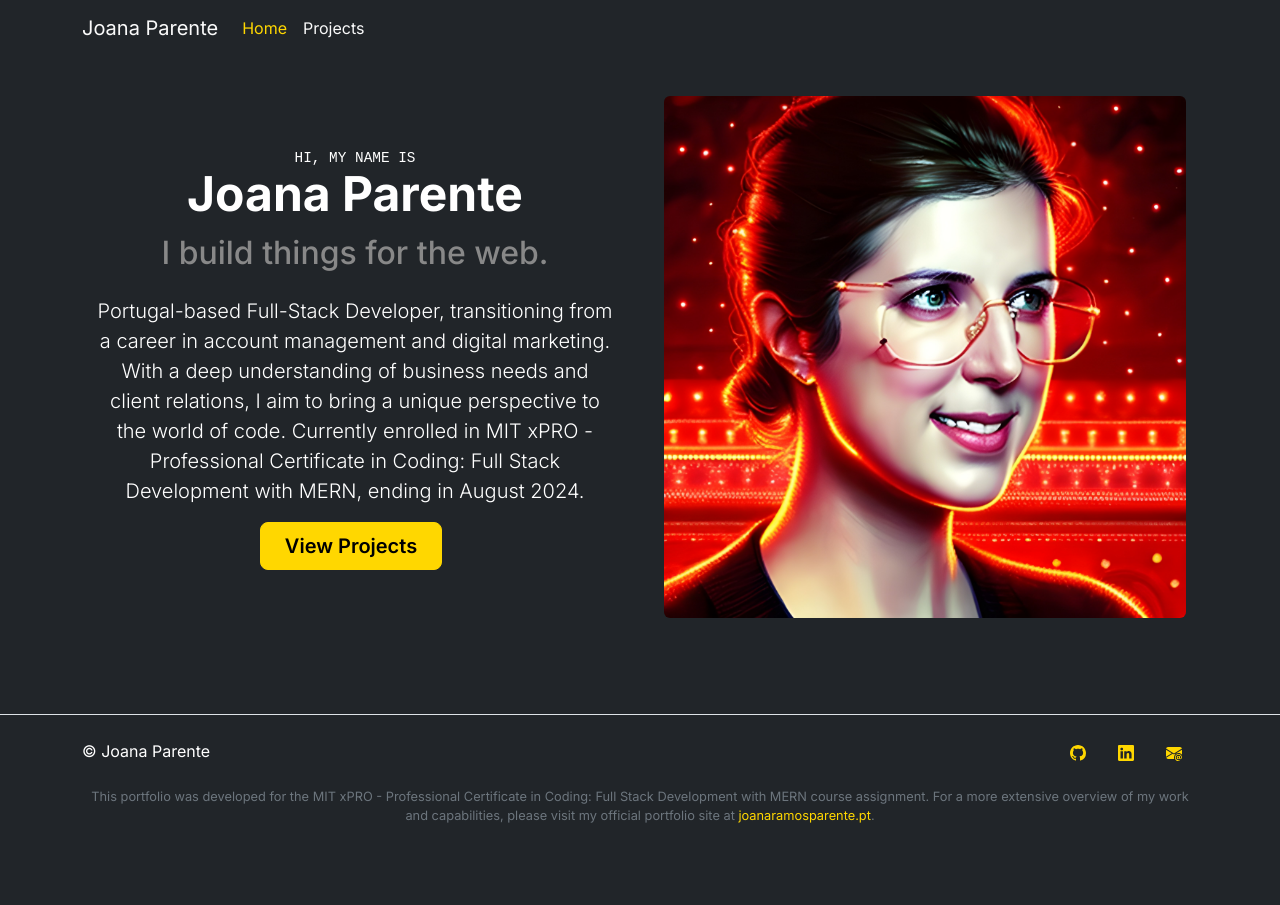
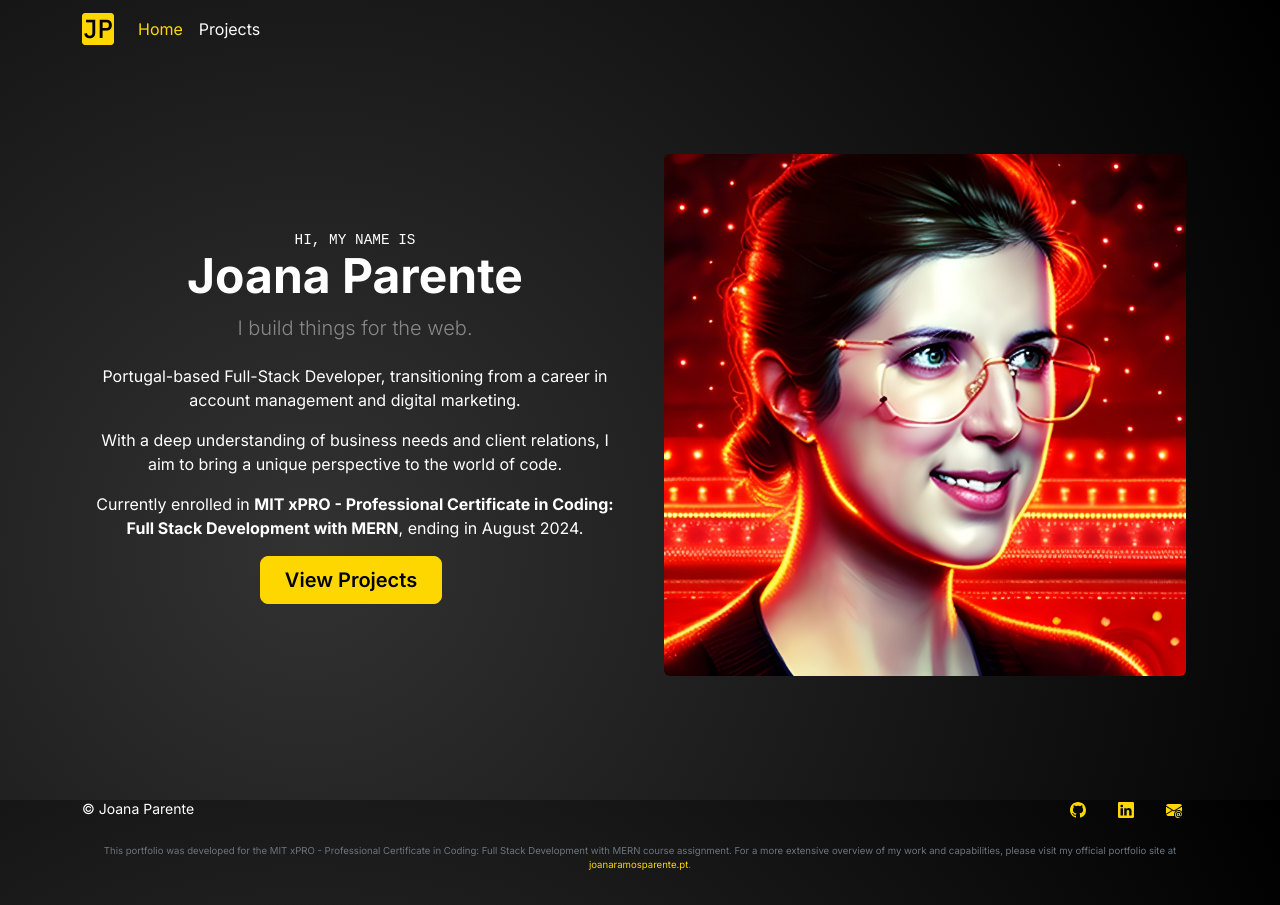
Before and after one commit to jrparente/jrparente.github.io, a plain HTML site: page index.html in a window 1280 px wide. Before the commit the page ends 857 px from the top, so only its background shows below. Drawn offline with nearby package versions, Linux system fonts and the light colour scheme.

Commit message:
Changed styles, added favicon and logo

```diff
--- a/index.html
+++ b/index.html
@@ -11,21 +11,30 @@
 
     <!-- Custom CSS -->
     <link rel="stylesheet" href="style.css">
+
+    <!-- Favicon -->
+    <link rel="apple-touch-icon" sizes="180x180" href="/apple-touch-icon.png">
+    <link rel="icon" type="image/png" sizes="32x32" href="/favicon-32x32.png">
+    <link rel="icon" type="image/png" sizes="16x16" href="/favicon-16x16.png">
+    <link rel="manifest" href="/site.webmanifest">
 </head>
 
-<body class="bg-dark d-flex w-100 h-100 min-vh-100 text-center text-bg-dark mx-auto flex-column">
+<body class="d-flex w-100 h-100 min-vh-100 text-center text-bg-dark mx-auto flex-column">
     <header class="mb-auto">
-        <nav class="navbar navbar-expand-lg navbar-dark bg-dark fixed-top">
+        <nav class="navbar navbar-expand navbar-dark">
             <div class="container">
-                <a class="navbar-brand" href="/">Joana Parente</a>
-                <button class="navbar-toggler" type="button" data-bs-toggle="collapse" data-bs-target="#navbarNav"
-                    aria-controls="navbarNav" aria-expanded="false" aria-label="Toggle navigation">
+                <a class="navbar-brand" href="#">
+                    <img src="favicon-32x32.png" alt="Joana Parente">
+                </a>
+                <button class="navbar-toggler" type="button" data-toggle="collapse" data-target="#navbar"
+                    aria-controls="navbar" aria-expanded="false" aria-label="Toggle navigation">
                     <span class="navbar-toggler-icon"></span>
                 </button>
-                <div class="collapse navbar-collapse" id="navbarNav">
-                    <ul class="navbar-nav">
+
+                <div class="collapse navbar-collapse" id="navbar">
+                    <ul class="navbar-nav mr-auto">
                         <li class="nav-item">
-                            <a class="nav-link active" aria-current="page" href="/">Home</a>
+                            <a class="nav-link active" href="/">Home <span class="sr-only">(current)</span></a>
                         </li>
                         <li class="nav-item">
                             <a class="nav-link" href="projects.html">Projects</a>
@@ -45,15 +54,19 @@
             <div class="col-lg-6">
                 <span class="intro">Hi, my name is</span>
                 <h1 class="display-5 fw-bold lh-1 mb-3">Joana Parente</h1>
-                <h2 class="mb-4">I build things for the web.</h2>
-                <p class="lead">Portugal-based Full-Stack Developer, transitioning from a career in account management
-                    and digital marketing. With a
+                <h2 class="mb-4 lead">I build things for the web.</h2>
+                <p>Portugal-based Full-Stack Developer, transitioning from a career in account management
+                    and digital marketing.</p>
+                <p>With a
                     deep understanding of business needs and client relations, I aim to bring a unique perspective to
-                    the world of code. Currently enrolled in MIT xPRO - Professional Certificate in Coding: Full Stack
-                    Development with MERN, ending in August
+                    the world of code.</p>
+                <p>Currently enrolled in <strong>MIT xPRO - Professional Certificate in Coding: Full
+                        Stack
+                        Development with MERN</strong>, ending in August
                     2024.</p>
                 <div class="d-grid gap-2 d-md-flex justify-content-md-center">
-                    <button type="button" class="btn btn-primary btn-lg px-4 me-md-2">View Projects</button>
+                    <a href="/projects.html"><button type="button" class="btn btn-primary btn-lg px-4 me-md-2">View
+                            Projects</button></a>
                 </div>
             </div>
         </div>
@@ -61,11 +74,11 @@
 
 
 
-    <footer class="container-fluid bg-dark text-white py-3 mt-auto border-top">
+    <footer class="container-fluid text-white py-3 mt-auto">
         <div class="container">
             <div class="row justify-content-between align-items-center">
                 <div class="col-md-4 text-center text-md-start">
-                    <span>&copy; Joana Parente</span>
+                    <small>&copy; Joana Parente</small>
                 </div>
                 <div class="col-md-4">
                     <ul class="nav justify-content-center justify-content-md-end">
--- a/style.css
+++ b/style.css
@@ -1,9 +1,53 @@
 @import url('https://fonts.googleapis.com/css2?family=Inter:wght@100;200;300;400;500;600;700;800;900&display=swap');
 
+*,
+*::before,
+*::after {
+    box-sizing: border-box;
+}
+
+html {
+    -moz-text-size-adjust: none;
+    -webkit-text-size-adjust: none;
+    text-size-adjust: none;
+}
+
+h1,
+h2,
+h3,
+h4 {
+    text-wrap: balance;
+}
+
+:target {
+    scroll-margin-block: 5ex;
+}
+
+.sr-only {
+    border: 0 !important;
+    clip: rect(1px, 1px, 1px, 1px) !important;
+    /* 1 */
+    -webkit-clip-path: inset(50%) !important;
+    clip-path: inset(50%) !important;
+    /* 2 */
+    height: 1px !important;
+    margin: -1px !important;
+    overflow: hidden !important;
+    padding: 0 !important;
+    position: absolute !important;
+    width: 1px !important;
+    white-space: nowrap !important;
+    /* 3 */
+}
+
 body {
+    min-height: 100vh;
+    line-height: 1.5;
+    background: radial-gradient(circle at 24.1% 68.8%, rgb(50, 50, 50) 0%, rgb(0, 0, 0) 99.4%);
+    background-attachment: fixed;
+    background-repeat: no-repeat;
     color: #FAFAFA;
     font-family: 'Inter', sans-serif;
-            line-height: 1.5;
     text-align: center;
 }
 
@@ -29,8 +73,7 @@
 
 img {
     display: block;
-            width: 100%;
-            max-width: 595px;
+    max-width: 100%;
     margin: 0 auto;
 }
 
@@ -39,9 +82,7 @@
 }
 
 h2 {
-            margin-top: .5rem;
     color: #888;
-            font-weight: 500;
 }
 
 .intro {
@@ -51,18 +92,24 @@
 }
 
 .disclaimer-text {
-            font-size: .8rem;
+    font-size: .6rem;
 }
 
 .btn-primary {
     background-color: #FFD700;
     border-color: #FFD700;
-            color: #000;
+    color: #020202;
     font-weight: 600;
 
     &:hover {
         background-color: #fff19e;
         border-color: #fff19e;
-                color: #000;
+        color: #020202;
     }
 }
+
+.card-body {
+    display: flex;
+    flex-direction: column;
+    gap: 1rem;
+}
```
Also changed, not shown: projects.html (+22 -16 lines), about.txt (added), android-chrome-192x192.png (added), android-chrome-512x512.png (added), apple-touch-icon.png (added), favicon-16x16.png (added), favicon-32x32.png (added), favicon.ico (added), site.webmanifest (added). Lines whose indentation alone changed are shown as unchanged.
